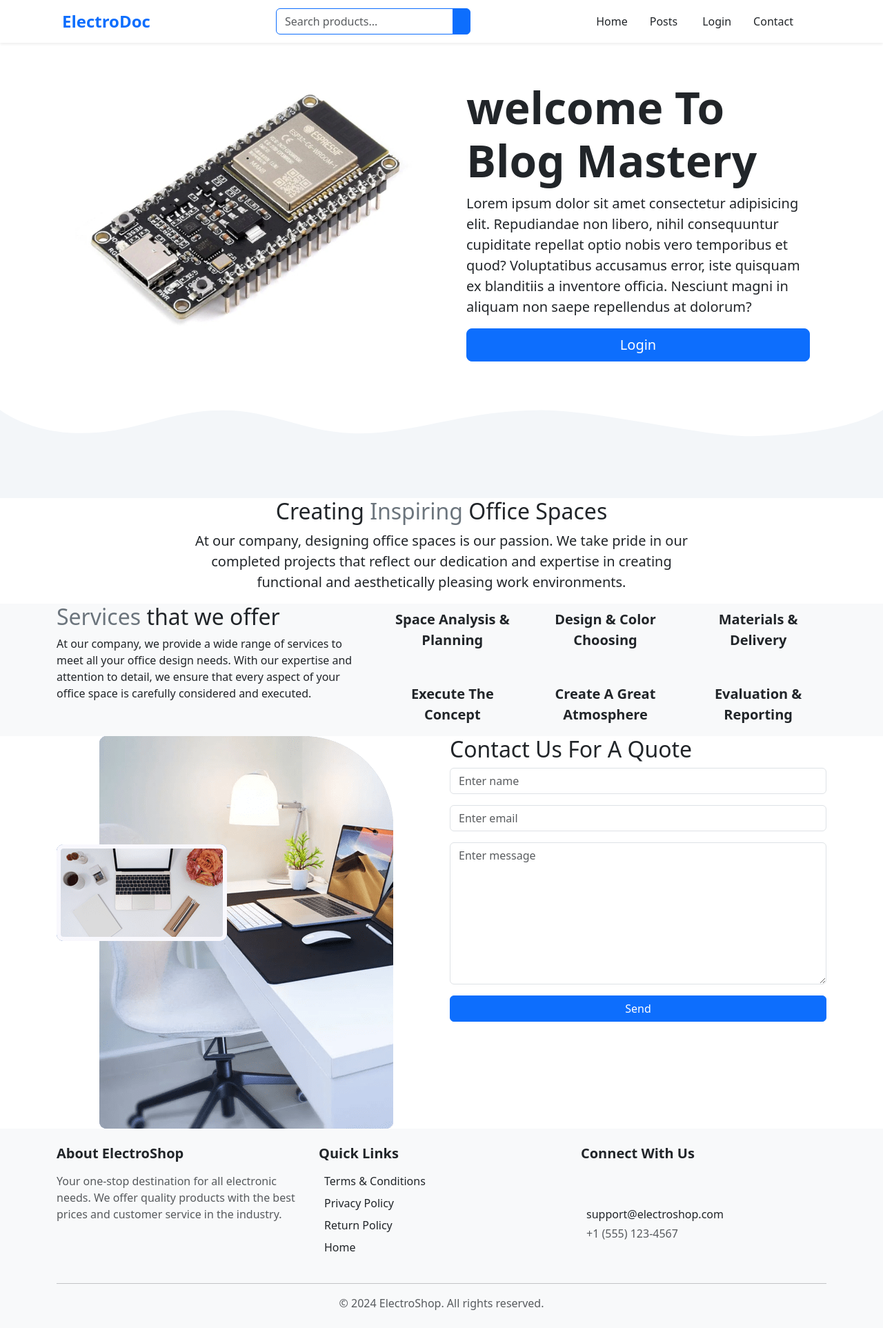
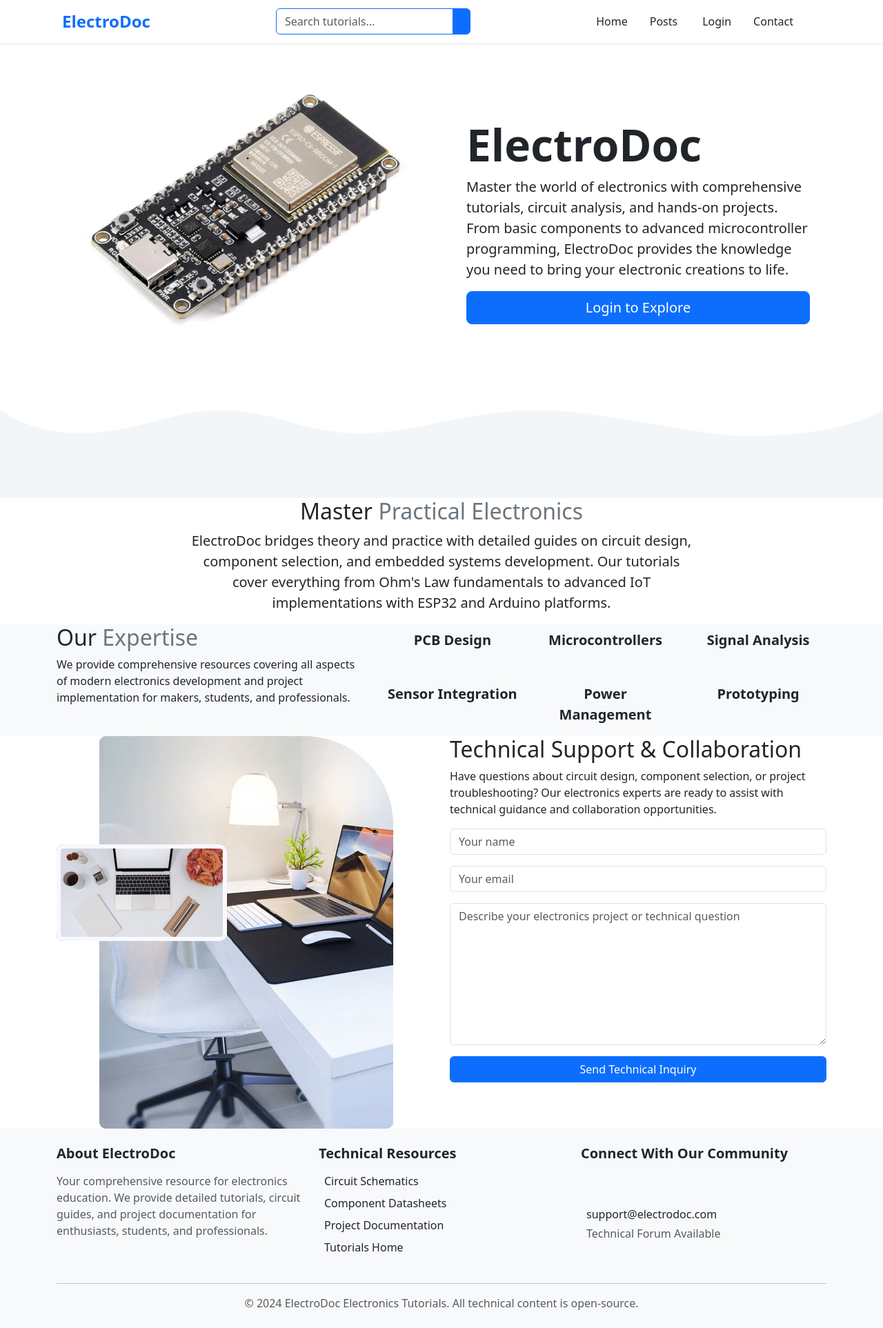
Before and after one commit to max021x/electrodoc, a PHP site: page / in a window 1280 px wide. Shown: the whole page at 69% size. Run offline with PHP 8.4, Linux system fonts and the light colour scheme; some libraries are stand-ins or nearby versions.

Commit message:
home view fixed

```diff
--- a/app/Views/home/index.php
+++ b/app/Views/home/index.php
@@ -27,22 +27,22 @@
                 <div class="row">
                     <div class="col-md-6 my-auto">
                         <div class="image-container mb-5 px-4">
-                            <img src="images/esp32.jpg" class="img-fluid rounded d-block w-100" alt="">
+                            <img src="images/esp32.jpg" class="img-fluid rounded d-block w-100" alt="ESP32 Microcontroller">
                         </div>
                     </div>
                     <div class="col-md-6">
                         <div class="text-container p-4 d-flex flex-column justify-content-center h-100 mb-5">
-                            <h1 class="display-3 fw-bold">welcome To Blog Mastery</h1>
+                            <h1 class="display-3 fw-bold">ElectroDoc</h1>
                             <p class="lead">
-                                Lorem ipsum dolor sit amet consectetur adipisicing elit. Repudiandae non libero, nihil consequuntur
-                                cupiditate repellat optio nobis vero temporibus et quod? Voluptatibus accusamus error, iste quisquam ex
-                                blanditiis a inventore officia. Nesciunt magni in aliquam non saepe repellendus at dolorum?
+                                Master the world of electronics with comprehensive tutorials, circuit analysis, and hands-on projects.
+                                From basic components to advanced microcontroller programming, ElectroDoc provides the knowledge
+                                you need to bring your electronic creations to life.
                             </p>
 
                             <!-- Form -->
                             <div class="form-container text-center">
                                 <div class="d-grid">
-                                    <a href="/login" class="btn btn-primary btn-lg text-white">Login</a>
+                                    <a href="/login" class="btn btn-primary btn-lg text-white">Login to Explore</a>
                                 </div>
                             </div>
                         </div>
@@ -72,20 +72,17 @@
             <div class="row">
                 <div class="col-lg-8 offset-lg-2 text-center">
                     <h2>
-                        Creating <span class="text-secondary">Inspiring</span> Office
-                        Spaces
+                        Master <span class="text-secondary">Practical Electronics</span>
                     </h2>
                     <p class="fs-5">
-                        At our company, designing office spaces is our passion. We take
-                        pride in our completed projects that reflect our dedication and
-                        expertise in creating functional and aesthetically pleasing work
-                        environments.
+                        ElectroDoc bridges theory and practice with detailed guides on circuit design, component selection,
+                        and embedded systems development. Our tutorials cover everything from Ohm's Law fundamentals to
+                        advanced IoT implementations with ESP32 and Arduino platforms.
                     </p>
                 </div>
             </div>
         </div>
     </section>
-
 
     <!-- Services -->
     <section id="services" class="services bg-light py-6">
@@ -94,13 +91,11 @@
                 <div class="col-lg-5">
                     <div class="text-container text-center text-lg-start">
                         <h2>
-                            <span class="text-secondary">Services</span> that we offer
+                            Our <span class="text-secondary">Expertise</span>
                         </h2>
                         <p>
-                            At our company, we provide a wide range of services to meet all
-                            your office design needs. With our expertise and attention to
-                            detail, we ensure that every aspect of your office space is
-                            carefully considered and executed.
+                            We provide comprehensive resources covering all aspects of modern electronics development
+                            and project implementation for makers, students, and professionals.
                         </p>
                     </div>
                 </div>
@@ -108,29 +103,29 @@
                     <div class="row mb-4">
                         <div class="col-md-4 d-flex flex-column align-items-center text-center">
                             <i class="fas fa-rocket fa-4x text-secondary mb-2"></i>
-                            <p class="fs-5 fw-bold">Space Analysis & Planning</p>
+                            <p class="fs-5 fw-bold">PCB Design</p>
                         </div>
                         <div class="col-md-4 d-flex flex-column align-items-center text-center">
                             <i class="fas fa-clock fa-4x text-secondary mb-2"></i>
-                            <p class="fs-5 fw-bold">Design & Color Choosing</p>
+                            <p class="fs-5 fw-bold">Microcontrollers</p>
                         </div>
                         <div class="col-md-4 d-flex flex-column align-items-center text-center">
                             <i class="fas fa-comments fa-4x text-secondary mb-2"></i>
-                            <p class="fs-5 fw-bold">Materials & Delivery</p>
+                            <p class="fs-5 fw-bold">Signal Analysis</p>
                         </div>
                     </div>
                     <div class="row">
                         <div class="col-md-4 d-flex flex-column align-items-center text-center">
                             <i class="fas fa-tools fa-4x text-secondary mb-2"></i>
-                            <p class="fs-5 fw-bold">Execute The Concept</p>
+                            <p class="fs-5 fw-bold">Sensor Integration</p>
                         </div>
                         <div class="col-md-4 d-flex flex-column align-items-center text-center">
                             <i class="fas fa-chart-pie fa-4x text-secondary mb-2"></i>
-                            <p class="fs-5 fw-bold">Create A Great Atmosphere</p>
+                            <p class="fs-5 fw-bold">Power Management</p>
                         </div>
                         <div class="col-md-4 d-flex flex-column align-items-center text-center">
                             <i class="fas fa-chart-bar fa-4x text-secondary mb-2"></i>
-                            <p class="fs-5 fw-bold">Evaluation & Reporting</p>
+                            <p class="fs-5 fw-bold">Prototyping</p>
                         </div>
                     </div>
                 </div>
@@ -144,12 +139,16 @@
             <div class="row">
                 <div class="col-lg-6 d-none d-md-block">
                     <div class="image-container">
-                        <img src="images/contact.png" alt="" class="img-fluid" />
+                        <img src="images/contact.png" alt="Electronic Components" class="img-fluid" />
                     </div>
                 </div>
                 <div class="col-lg-6">
                     <div class="text-container">
-                        <h2>Contact Us For A Quote</h2>
+                        <h2>Technical Support & Collaboration</h2>
+                        <p>
+                            Have questions about circuit design, component selection, or project troubleshooting?
+                            Our electronics experts are ready to assist with technical guidance and collaboration opportunities.
+                        </p>
                         <form action="/contact" method="POST">
                             <?= csrf_token() ?>
                             <div class="mb-3">
@@ -158,7 +157,7 @@
                                     id="name"
                                     type="text"
                                     class="form-control"
-                                    placeholder="Enter name" />
+                                    placeholder="Your name" />
                             </div>
                             <div class="mb-3">
                                 <input
@@ -166,20 +165,20 @@
                                     id="email"
                                     type="email"
                                     class="form-control"
-                                    placeholder="Enter email" />
+                                    placeholder="Your email" />
                             </div>
                             <div class="mb-3">
                                 <textarea
                                     name="message"
                                     id="message"
                                     class="form-control"
-                                    placeholder="Enter message"
+                                    placeholder="Describe your electronics project or technical question"
                                     rows="8"></textarea>
                             </div>
                             <div class="d-grid gap-2">
                                 <input
                                     type="submit"
-                                    value="Send"
+                                    value="Send Technical Inquiry"
                                     class="btn btn-primary btn-block" />
                             </div>
                         </form>
--- a/app/Views/layouts/main.php
+++ b/app/Views/layouts/main.php
@@ -4,7 +4,7 @@
 <head>
     <meta charset="UTF-8">
     <meta name="viewport" content="width=device-width, initial-scale=1.0">
-    <title>Electro Shop</title>
+    <title>ElectroDoc</title>
     <link rel="icon" href="">
     <link rel="stylesheet" href="/css/bootstrap.css">
     <link rel="stylesheet" href="/css/fontawesome.css">
@@ -27,7 +27,7 @@
                 <form action="/posts" method="GET">
                     <input type="hidden" name="page" value="1">
                     <div class="input-group" style="max-width: 500px;">
-                        <input type="text" name="search" class="form-control border-primary" placeholder="Search products...">
+                        <input type="text" name="search" class="form-control border-primary" placeholder="Search tutorials...">
                         <button class="btn btn-primary" type="button">
                             <i class="fas fa-search"></i>
                         </button>
@@ -159,7 +159,7 @@
     <div class="offcanvas offcanvas-end" id="electroNav" tabindex="-1">
         <div class="offcanvas-header border-bottom">
             <h5 class="offcanvas-title fw-bold text-primary">
-                <i class="fas fa-bolt me-2"></i>ElectroShop
+                <i class="fas fa-bolt me-2"></i>ElectroDoc
             </h5>
             <button type="button" class="btn-close" data-bs-dismiss="offcanvas"></button>
         </div>
@@ -204,7 +204,7 @@
                     <form action="/posts" method="GET" class="mt-3">
                         <?= csrf_token() ?>
                         <div class="input-group">
-                            <input type="text" name="search" id="search" class="form-control border-primary" placeholder="Search...">
+                            <input type="text" name="search" id="search" class="form-control border-primary" placeholder="Search tutorials...">
                             <button class="btn btn-primary" type="submit">
                                 <i class="fas fa-search"></i>
                             </button>
@@ -224,67 +224,67 @@
         <div class="container">
             <div class="row">
                 <div class="col-md-4 mb-4 mb-md-0">
-                    <h5 class="fw-bold mb-3">About ElectroShop</h5>
+                    <h5 class="fw-bold mb-3">About ElectroDoc</h5>
                     <p class="text-muted">
-                        Your one-stop destination for all electronic needs. We offer quality products
-                        with the best prices and customer service in the industry.
+                        Your comprehensive resource for electronics education. We provide detailed tutorials,
+                        circuit guides, and project documentation for enthusiasts, students, and professionals.
                     </p>
                 </div>
                 <div class="col-md-4 mb-4 mb-md-0">
-                    <h5 class="fw-bold mb-3">Quick Links</h5>
+                    <h5 class="fw-bold mb-3">Technical Resources</h5>
                     <ul class="list-unstyled">
                         <li class="mb-2">
                             <a href="#" class="text-decoration-none text-dark">
-                                <i class="fas fa-angle-right me-2"></i>Terms & Conditions
+                                <i class="fas fa-angle-right me-2"></i>Circuit Schematics
                             </a>
                         </li>
                         <li class="mb-2">
                             <a href="#" class="text-decoration-none text-dark">
-                                <i class="fas fa-angle-right me-2"></i>Privacy Policy
+                                <i class="fas fa-angle-right me-2"></i>Component Datasheets
                             </a>
                         </li>
                         <li class="mb-2">
                             <a href="#" class="text-decoration-none text-dark">
-                                <i class="fas fa-angle-right me-2"></i>Return Policy
+                                <i class="fas fa-angle-right me-2"></i>Project Documentation
                             </a>
                         </li>
                         <li class="mb-2">
                             <a href="/" class="text-decoration-none text-dark">
-                                <i class="fas fa-angle-right me-2"></i>Home
+                                <i class="fas fa-angle-right me-2"></i>Tutorials Home
                             </a>
                         </li>
                     </ul>
                 </div>
                 <div class="col-md-4">
-                    <h5 class="fw-bold mb-3">Connect With Us</h5>
+                    <h5 class="fw-bold mb-3">Connect With Our Community</h5>
                     <div class="mb-4">
                         <a href="#" class="text-decoration-none me-3">
-                            <i class="fab fa-facebook fa-2x text-primary"></i>
+                            <i class="fab fa-github fa-2x text-dark"></i>
                         </a>
                         <a href="#" class="text-decoration-none me-3">
-                            <i class="fab fa-twitter fa-2x text-info"></i>
+                            <i class="fab fa-youtube fa-2x text-danger"></i>
                         </a>
                         <a href="#" class="text-decoration-none me-3">
-                            <i class="fab fa-instagram fa-2x text-danger"></i>
+                            <i class="fab fa-discord fa-2x text-primary"></i>
                         </a>
                         <a href="#" class="text-decoration-none">
-                            <i class="fab fa-youtube fa-2x text-danger"></i>
+                            <i class="fab fa-stack-overflow fa-2x text-warning"></i>
                         </a>
                     </div>
                     <p class="text-muted mb-1">
                         <i class="fas fa-envelope me-2"></i>
-                        <a href="mailto:support@electroshop.com" class="text-decoration-none text-dark">
-                            support@electroshop.com
+                        <a href="mailto:support@electrodoc.com" class="text-decoration-none text-dark">
+                            support@electrodoc.com
                         </a>
                     </p>
                     <p class="text-muted mb-0">
-                        <i class="fas fa-phone me-2"></i>+1 (555) 123-4567
+                        <i class="fas fa-comment me-2"></i>Technical Forum Available
                     </p>
                 </div>
             </div>
             <hr class="mt-4">
             <div class="text-center text-muted">
-                <p class="mb-0">&copy; 2024 ElectroShop. All rights reserved.</p>
+                <p class="mb-0">&copy; 2024 ElectroDoc Electronics Tutorials. All technical content is open-source.</p>
             </div>
         </div>
     </footer>
```
